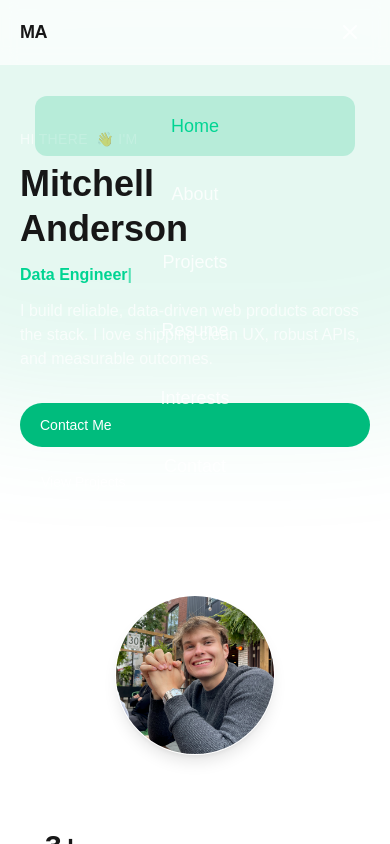
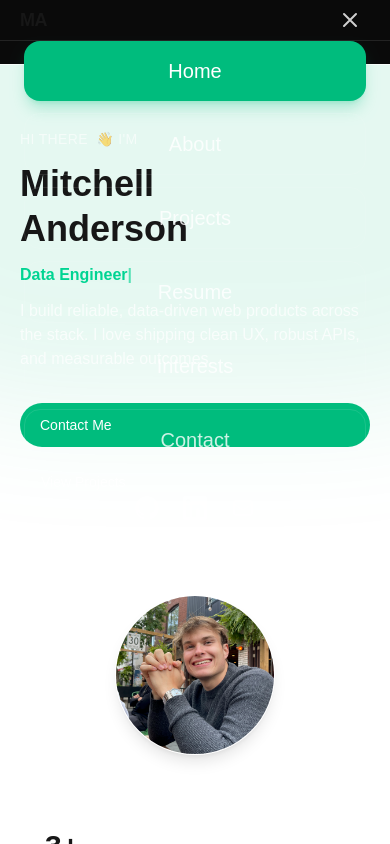
Before and after one commit to amitche03/personal-website, a Next.js app: page / in a window 390 px wide. Both pictures are taken after a click on the button "Toggle menu". Shown: the top 844 px of the page. Built offline with nearby package versions, Linux system fonts and the light colour scheme.

Commit message:
Hopefully fixed hamburgbug

```diff
--- a/src/components/navbar.tsx
+++ b/src/components/navbar.tsx
@@ -86,35 +86,103 @@
         </div>
       </div>
 
-      {/* Mobile menu overlay */}
-      <div
-        className={`fixed inset-0 top-16 z-50 bg-background transition-all duration-300 md:hidden ${
-          mobileOpen
-            ? "opacity-100 pointer-events-auto"
-            : "opacity-0 pointer-events-none"
-        }`}
+      {/* Mobile menu overlay - full screen takeover */}
+      {mobileOpen && (
+        <div className="fixed inset-0 z-[100] flex flex-col bg-[#0a0a0a] md:hidden">
+          {/* Header row with logo and close button */}
+          <div className="flex h-16 items-center justify-between border-b border-white/10 px-5">
+            <Link
+              href="/"
+              className="text-lg font-semibold tracking-tight"
+              onClick={() => setMobileOpen(false)}
             >
-        <nav className="flex flex-col items-center gap-2 pt-8">
+              MA
+            </Link>
+            <button
+              aria-label="Close menu"
+              onClick={() => setMobileOpen(false)}
+              className="flex h-10 w-10 items-center justify-center rounded-lg text-white/80 hover:bg-white/10"
+            >
+              <svg
+                className="h-6 w-6"
+                fill="none"
+                stroke="currentColor"
+                strokeWidth={2}
+                viewBox="0 0 24 24"
+              >
+                <path
+                  strokeLinecap="round"
+                  strokeLinejoin="round"
+                  d="M6 18L18 6M6 6l12 12"
+                />
+              </svg>
+            </button>
+          </div>
+
+          {/* Navigation links */}
+          <nav className="flex flex-1 flex-col items-center justify-center gap-3 px-6">
             {links.map((l, i) => (
               <Link
                 key={l.href}
                 href={l.href}
-              className={`w-full max-w-xs rounded-xl px-6 py-4 text-center text-lg font-medium transition-all duration-300 ${
+                onClick={() => setMobileOpen(false)}
+                className={`w-full max-w-sm rounded-2xl px-6 py-4 text-center text-xl font-medium transition-all duration-300 ${
                   pathname === l.href
-                  ? "bg-emerald-500/20 text-emerald-400"
-                  : "text-white/80 hover:bg-white/10 hover:text-white"
+                    ? "bg-emerald-500 text-white shadow-lg shadow-emerald-500/25"
+                    : "border border-white/10 text-white/80 hover:bg-white/10 hover:text-white"
                 }`}
                 style={{
-                transitionDelay: mobileOpen ? `${i * 50}ms` : "0ms",
-                transform: mobileOpen ? "translateY(0)" : "translateY(-10px)",
-                opacity: mobileOpen ? 1 : 0,
+                  animationDelay: `${i * 50}ms`,
                 }}
               >
                 {l.label}
               </Link>
             ))}
           </nav>
+
+          {/* Footer with social links */}
+          <div className="flex items-center justify-center gap-6 border-t border-white/10 py-6">
+            <a
+              href="https://github.com/amitche03"
+              target="_blank"
+              rel="noreferrer"
+              className="text-white/60 transition-colors hover:text-white"
+            >
+              <svg className="h-6 w-6" fill="currentColor" viewBox="0 0 24 24">
+                <path d="M12 0c-6.626 0-12 5.373-12 12 0 5.302 3.438 9.8 8.207 11.387.599.111.793-.261.793-.577v-2.234c-3.338.726-4.033-1.416-4.033-1.416-.546-1.387-1.333-1.756-1.333-1.756-1.089-.745.083-.729.083-.729 1.205.084 1.839 1.237 1.839 1.237 1.07 1.834 2.807 1.304 3.492.997.107-.775.418-1.305.762-1.604-2.665-.305-5.467-1.334-5.467-5.931 0-1.311.469-2.381 1.236-3.221-.124-.303-.535-1.524.117-3.176 0 0 1.008-.322 3.301 1.23.957-.266 1.983-.399 3.003-.404 1.02.005 2.047.138 3.006.404 2.291-1.552 3.297-1.23 3.297-1.23.653 1.653.242 2.874.118 3.176.77.84 1.235 1.911 1.235 3.221 0 4.609-2.807 5.624-5.479 5.921.43.372.823 1.102.823 2.222v3.293c0 .319.192.694.801.576 4.765-1.589 8.199-6.086 8.199-11.386 0-6.627-5.373-12-12-12z" />
+              </svg>
+            </a>
+            <a
+              href="https://linkedin.com/in/mitchell-s-anderson"
+              target="_blank"
+              rel="noreferrer"
+              className="text-white/60 transition-colors hover:text-white"
+            >
+              <svg className="h-6 w-6" fill="currentColor" viewBox="0 0 24 24">
+                <path d="M20.447 20.452h-3.554v-5.569c0-1.328-.027-3.037-1.852-3.037-1.853 0-2.136 1.445-2.136 2.939v5.667H9.351V9h3.414v1.561h.046c.477-.9 1.637-1.85 3.37-1.85 3.601 0 4.267 2.37 4.267 5.455v6.286zM5.337 7.433c-1.144 0-2.063-.926-2.063-2.065 0-1.138.92-2.063 2.063-2.063 1.14 0 2.064.925 2.064 2.063 0 1.139-.925 2.065-2.064 2.065zm1.782 13.019H3.555V9h3.564v11.452zM22.225 0H1.771C.792 0 0 .774 0 1.729v20.542C0 23.227.792 24 1.771 24h20.451C23.2 24 24 23.227 24 22.271V1.729C24 .774 23.2 0 22.222 0h.003z" />
+              </svg>
+            </a>
+            <a
+              href="mailto:mitchell-s-anderson@unc.edu"
+              className="text-white/60 transition-colors hover:text-white"
+            >
+              <svg
+                className="h-6 w-6"
+                fill="none"
+                stroke="currentColor"
+                strokeWidth={2}
+                viewBox="0 0 24 24"
+              >
+                <path
+                  strokeLinecap="round"
+                  strokeLinejoin="round"
+                  d="M3 8l7.89 5.26a2 2 0 002.22 0L21 8M5 19h14a2 2 0 002-2V7a2 2 0 00-2-2H5a2 2 0 00-2 2v10a2 2 0 002 2z"
+                />
+              </svg>
+            </a>
           </div>
+        </div>
+      )}
     </header>
   );
 }
```
Lines whose indentation alone changed are shown as unchanged.
